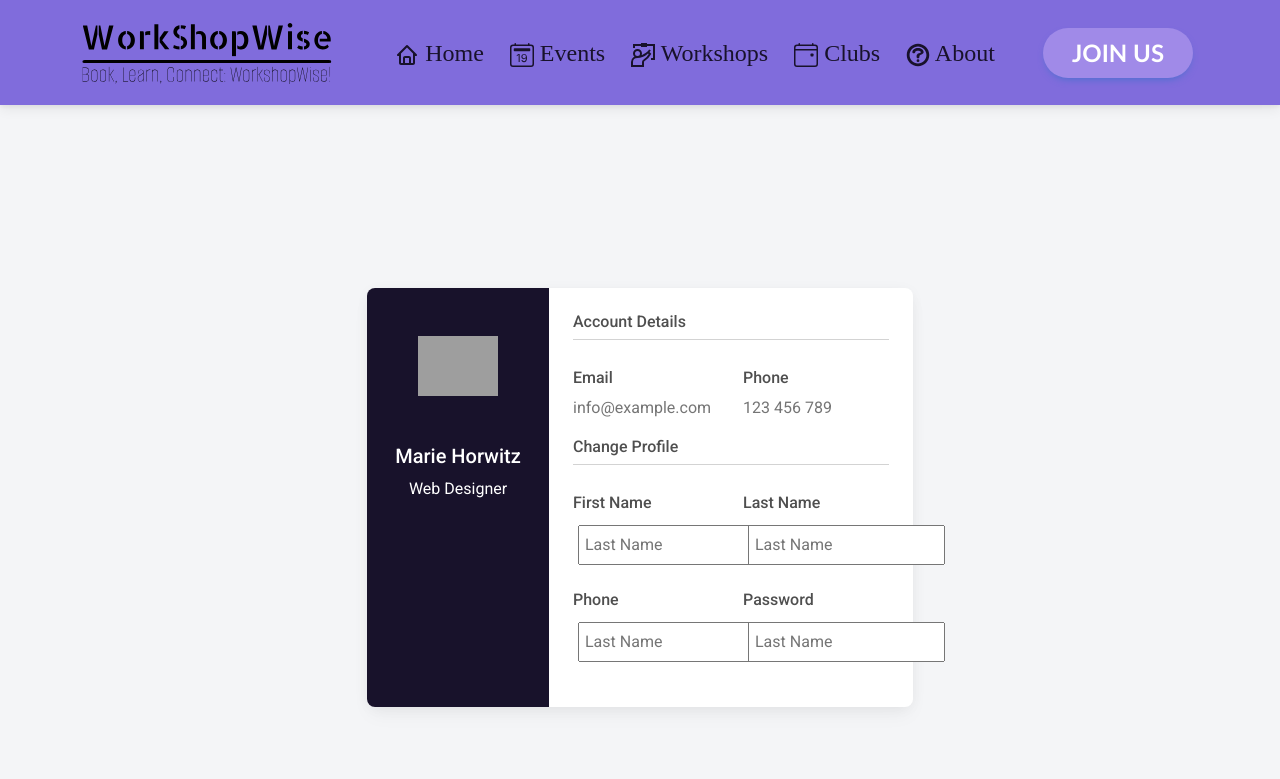
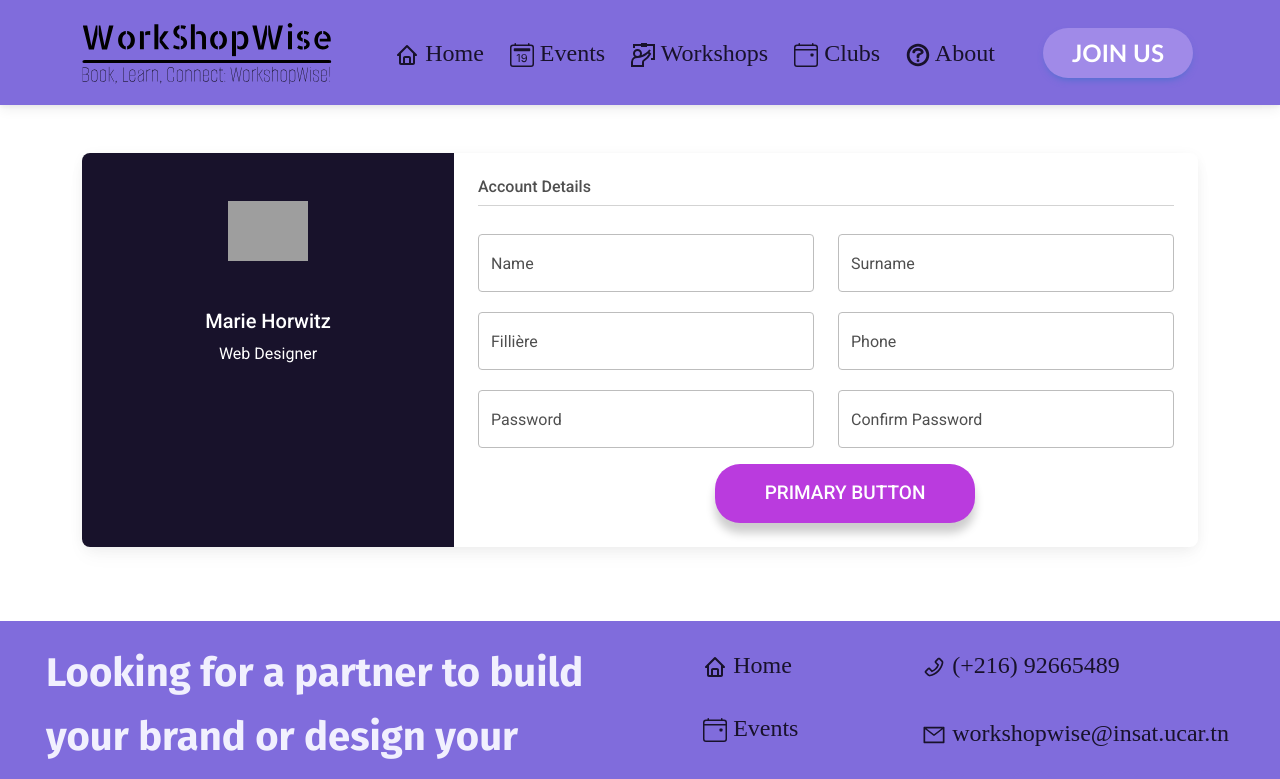
Before and after one commit to Rayen-Abdellaoui/WorkShopWise, a React (Vite) app in the folder frontend/: page /account in a window 1280 px wide. Shown: the top 779 px of the page. Built offline with nearby package versions, Linux system fonts and the light colour scheme; no server answers; grey boxes are pictures that could not be loaded; a web font is replaced by a local one.

Commit message:
account page few edits

```diff
--- a/frontend/package.json
+++ b/frontend/package.json
@@ -20,9 +20,11 @@
     "mdb-react-ui-kit": "^8.0.0",
     "mdb-ui-kit": "^7.2.0",
     "react": "^18.2.0",
+    "react-awesome-button": "^7.0.5",
     "react-bootstrap": "^2.10.2",
     "react-dom": "^18.2.0",
     "react-icons": "^5.2.0",
+    "react-phone-number-input": "^3.4.1",
     "react-router-dom": "^6.22.3",
     "react-toastify": "^10.0.5"
   },
--- /dev/null
+++ b/frontend/src/pages/Account.css
@@ -0,0 +1,36 @@
+.btn {
+    height: 59px;
+    font-size: 19px;
+    border-radius: 25px;
+    padding: 0 50px;
+  }
+
+  .btn.raised {
+    box-shadow: 0 10px 10px rgba(0, 0, 0, 0.2);
+    transition: transform 0.25s;
+  }
+
+  .btn:hover {
+    transform: translateY(-4px);
+  }
+
+  .btn.primary {
+    background-color: #ba3bde;
+    color: #ffffff;
+  }
+
+  .btn.primary:hover {
+    background-color: #424e6a;
+  }
+
+  .btn.primary.dark {
+    background-color: #4d1358;
+  }
+
+  .btn.primary.light {
+    background-color: #d4d9e4;
+  }
+
+  .btn.primary {
+    border: 0px solid #8c6e6e;
+  }
--- a/frontend/src/pages/Account.jsx
+++ b/frontend/src/pages/Account.jsx
@@ -1,16 +1,19 @@
-import { MDBCol, MDBContainer, MDBRow, MDBCard, MDBCardText, MDBCardBody, MDBCardImage, MDBTypography, MDBIcon } from 'mdb-react-ui-kit';
+import { MDBCol, MDBContainer, MDBRow, MDBCard, MDBCardBody,MDBCardText,MDBCardImage, MDBTypography } from 'mdb-react-ui-kit';
+import FloatingLabel from 'react-bootstrap/FloatingLabel';
+import Form from 'react-bootstrap/Form';
+import { AwesomeButton, AwesomeButtonProgress, AwesomeButtonSocial,} from 'react-awesome-button';
+import './Account.css'
 
-function Account(){
-    return(
+function Account() {
+  return (
     <>
-            <section className="vh-100" style={{ backgroundColor: '#f4f5f7' }}>
-            <MDBContainer className="py-5 h-100">
+        <MDBContainer className="py-5 h-100" style={{ width:'100%',height:'1000px' }}>
           <MDBRow className="justify-content-center align-items-center h-100">
-                <MDBCol lg="6" className="mb-4 mb-lg-0">
+            <MDBCol lg="!6" className="mb-4 mb-lg-0">
               <MDBCard className="mb-3" style={{ borderRadius: '.5rem' }}>
                 <MDBRow className="g-0">
                   <MDBCol md="4" className="gradient-custom text-center text-white"
-                        style={{ backgroundColor : "#18122B",borderTopLeftRadius: '.5rem', borderBottomLeftRadius: '.5rem' }}>
+                    style={{ backgroundColor: "#18122B", borderTopLeftRadius: '.5rem', borderBottomLeftRadius: '.5rem' }}>
                     <MDBCardImage src="https://mdbcdn.b-cdn.net/img/Photos/new-templates/bootstrap-chat/ava1-bg.webp"
                       alt="Avatar" className="my-5" style={{ width: '80px' }} fluid />
                     <MDBTypography tag="h5">Marie Horwitz</MDBTypography>
@@ -20,35 +23,45 @@ function Account(){
                     <MDBCardBody className="p-4">
                       <MDBTypography tag="h6">Account Details</MDBTypography>
                       <hr className="mt-0 mb-4" />
-                            <MDBRow className="pt-1">
+                      <form>
+                        <MDBRow className="pt-1" >
                           <MDBCol size="6" className="mb-3">
-                                <MDBTypography tag="h6">Email</MDBTypography>
-                                <MDBCardText className="text-muted">info@example.com</MDBCardText>
+                                <FloatingLabel controlId="floatingInput" label="Name"  >
+                                    <Form.Control type="name" placeholder="Name" />
+                                </FloatingLabel>
                           </MDBCol>
                           <MDBCol size="6" className="mb-3">
-                                <MDBTypography tag="h6">Phone</MDBTypography>
-                                <MDBCardText className="text-muted">123 456 789</MDBCardText>
+                          <FloatingLabel controlId="floatingInput" label="Surname"  >
+                                    <Form.Control type="Surname" placeholder="Surname" />
+                                </FloatingLabel>
                           </MDBCol>
                         </MDBRow>
-
-                            <MDBTypography tag="h6">Change Profile</MDBTypography>
-                            <hr className="mt-0 mb-4" />
-                            <MDBRow className="pt-1">
+                        <MDBRow className="pt-1" style={{  }}>
                           <MDBCol size="6" className="mb-3">
-                                <MDBTypography tag="h6">First Name</MDBTypography>
-                                <input onChange={(e) => setLastname(e.target.value)} type="text" name="lastname" id="lastname"  className="login-input" placeholder="Last Name" required  />                            </MDBCol>
-                            <MDBCol size="6" className="mb-3">
-                                <MDBTypography tag="h6">Last Name</MDBTypography>
-                                <input onChange={(e) => setLastname(e.target.value)} type="text" name="lastname" id="lastname"  className="login-input" placeholder="Last Name" required  />                            </MDBCol>
+                          <FloatingLabel controlId="floatingInput" label="Fillière"  >
+                                    <Form.Control type="Fillière" placeholder="Fillière" />
+                                </FloatingLabel>
+                          </MDBCol>
+                          <MDBCol size="6" className="mb-3" style={{  }}>
+                          <FloatingLabel controlId="floatingInput" label="Phone"  >
+                                    <Form.Control type="Phone" placeholder="Phone" />
+                                </FloatingLabel>
+                          </MDBCol>
                         </MDBRow>
                         <MDBRow className="pt-1">
                           <MDBCol size="6" className="mb-3">
-                                <MDBTypography tag="h6">Phone</MDBTypography>
-                                <input onChange={(e) => setLastname(e.target.value)} type="text" name="lastname" id="lastname"  className="login-input" placeholder="Last Name" required  />                            </MDBCol>
+                          <FloatingLabel controlId="floatingInput" label="Password"  >
+                                    <Form.Control type="Password" placeholder="Password" />
+                                </FloatingLabel>
+                          </MDBCol>
                           <MDBCol size="6" className="mb-3">
-                                <MDBTypography tag="h6">Password</MDBTypography>
-                                <input onChange={(e) => setLastname(e.target.value)} type="text" name="lastname" id="lastname"  className="login-input" placeholder="Last Name" required  />                            </MDBCol>
+                          <FloatingLabel controlId="floatingInput" label="Confirm Password"  >
+                                    <Form.Control type="Confirm Password" placeholder="Confirm Password" />
+                                </FloatingLabel>
+                          </MDBCol>
                         </MDBRow>
+                        <button style={{ marginLeft:'34%' }} className="btn primary raised">Primary Button</button>
+                      </form>
                     </MDBCardBody>
                   </MDBCol>
                 </MDBRow>
@@ -56,7 +69,6 @@ function Account(){
             </MDBCol>
           </MDBRow>
         </MDBContainer>
-            </section>
 
     </>
   );
```
Also changed, not shown: 1 other file (tests, documents, lock files or other folders). Lines whose indentation alone changed are shown as unchanged.
